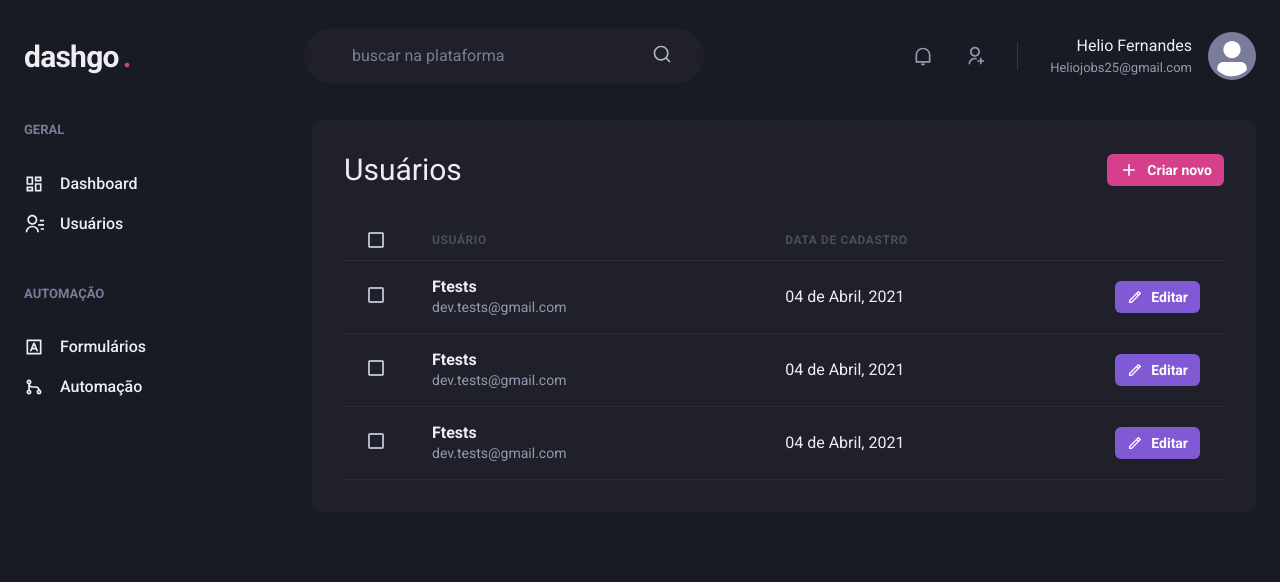
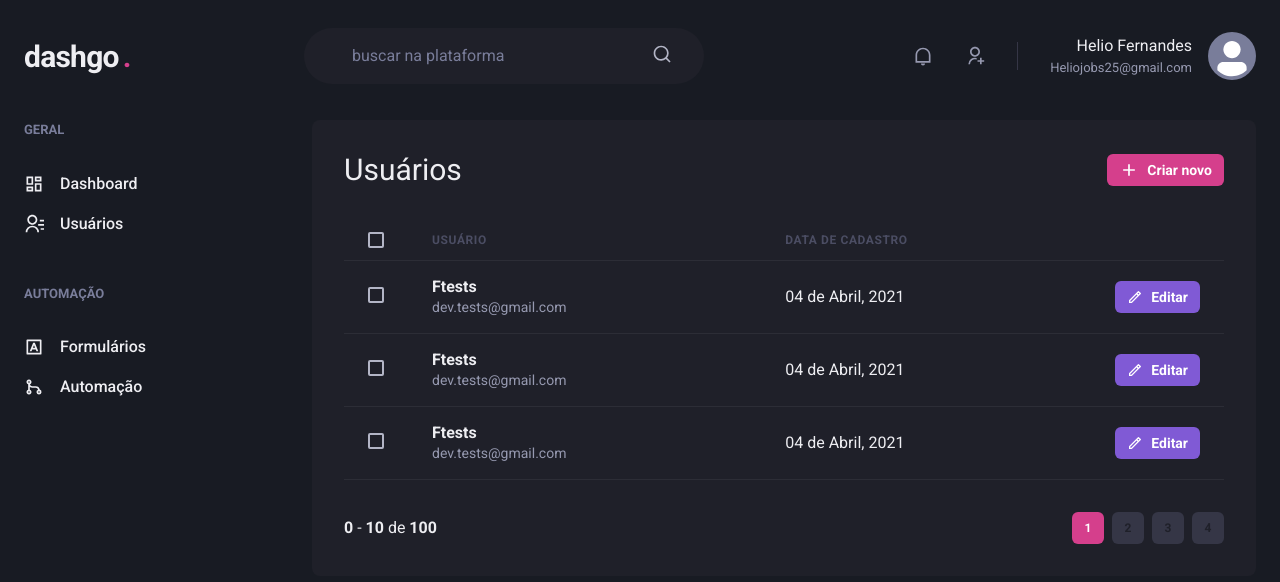
Before and after one commit to HelioAnacronista/Chapter-IV, a Next.js app: page /users in a window 1280 px wide. Shown: the top 582 px of the page. Built offline with nearby package versions, Linux system fonts and the light colour scheme.

Commit message:
feat: Componente Pagination

```diff
--- /dev/null
+++ b/src/components/Pagination.tsx
@@ -0,0 +1,68 @@
+import { Box, Button, Stack } from "@chakra-ui/react";
+
+function Pagination() {
+  return (
+    <Stack
+      direction="row"
+      mt="8"
+      justify="space-between"
+      align="center"
+      spacing="6"
+    >
+      <Box>
+        <strong>0</strong> - <strong>10</strong> de <strong>100</strong>
+      </Box>
+      <Stack direction="row" spacing="2">
+        <Button
+          size="sm"
+          fontSize="xs"
+          width="4"
+          colorScheme="pink"
+          disabled
+          _disabled={{
+            bg: "pink.500",
+            cursor: "default",
+          }}
+        >
+          1
+        </Button>
+
+        <Button
+          size="sm"
+          fontSize="xs"
+          width="4"
+          bg="gray.700"
+          _hover={{
+            bg: "gray.500",
+          }}
+        >
+          2
+        </Button>
+        <Button
+          size="sm"
+          fontSize="xs"
+          width="4"
+          bg="gray.700"
+          _hover={{
+            bg: "gray.500",
+          }}
+        >
+          3
+        </Button>
+        <Button
+          size="sm"
+          fontSize="xs"
+          width="4"
+          bg="gray.700"
+          _hover={{
+            bg: "gray.500",
+          }}
+        >
+          4
+        </Button>
+      </Stack>
+    </Stack>
+  );
+}
+
+export default Pagination;
--- a/src/pages/users/index.tsx
+++ b/src/pages/users/index.tsx
@@ -1,3 +1,4 @@
+import Pagination from "@/components/Pagination";
 import {
   Box,
   Button,
@@ -135,6 +136,7 @@
               </Tr>
             </Tbody>
           </Table>
+          <Pagination />
         </Box>
       </Flex>
     </Box>
```
